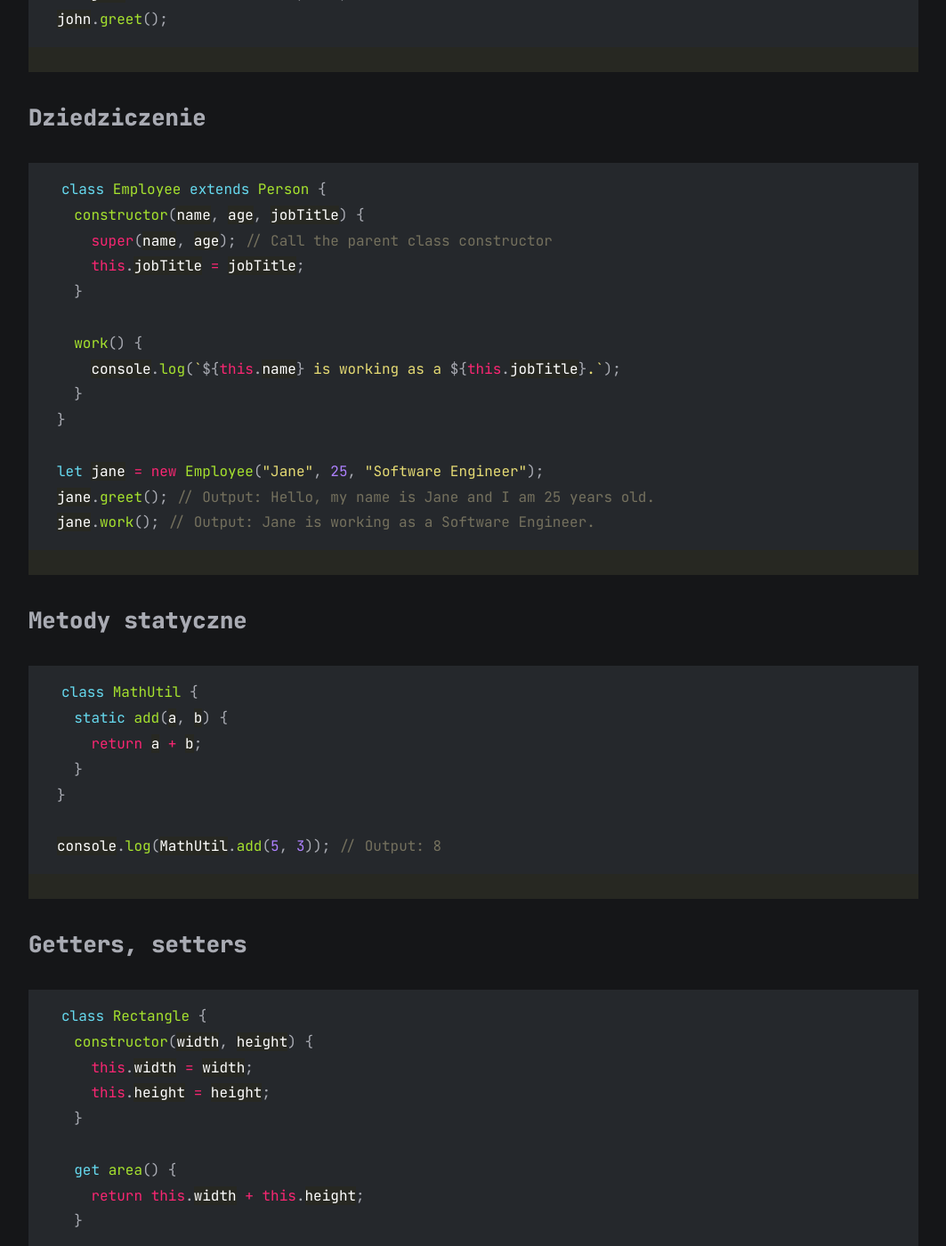
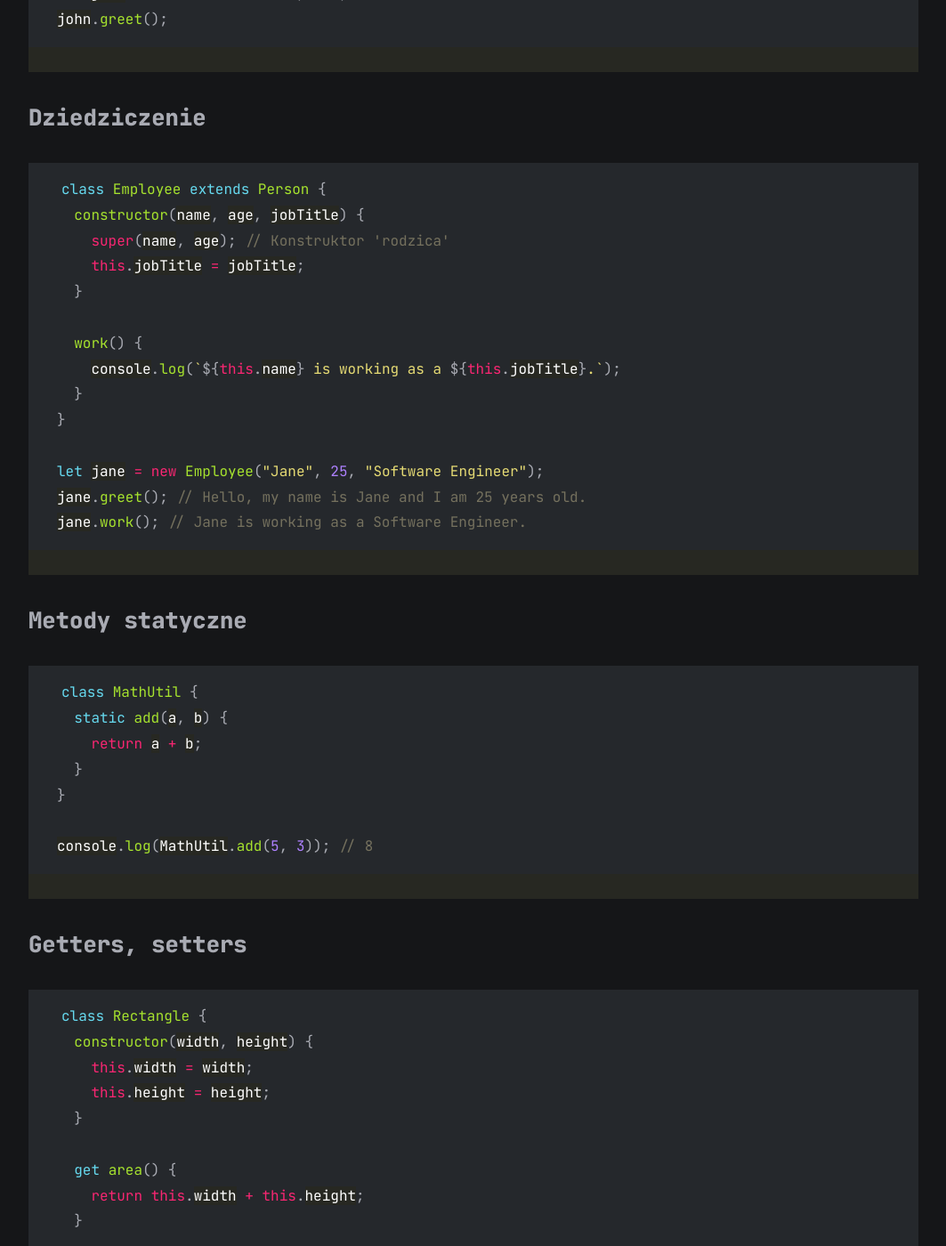
Before and after one commit to mikelogaciuk/mikelogaciuk.github.io, a Jekyll site: the page built from all_collections/_posts/2024-01-01-javascript-i-typescript-notatki.md, in a window 1280 px wide and 1400 px high, scrolled down 10059 px. Shown: the whole window at 89% size, without its empty margins (108-1171 px from the left). Built offline with Jekyll 4.4.1, drawn with Linux system fonts in a browser that asks for light colours; some of the changed text lies outside the part shown.

Commit message:
New stuff

````diff
--- a/all_collections/_posts/2024-01-01-javascript-i-typescript-notatki.md
+++ b/all_collections/_posts/2024-01-01-javascript-i-typescript-notatki.md
@@ -305,7 +305,7 @@ john.greet();
 ```js
 class Employee extends Person {
   constructor(name, age, jobTitle) {
-    super(name, age); // Call the parent class constructor
+    super(name, age); // Konstruktor 'rodzica'
     this.jobTitle = jobTitle;
   }
 
@@ -315,8 +315,8 @@ class Employee extends Person {
 }
 
 let jane = new Employee("Jane", 25, "Software Engineer");
-jane.greet(); // Output: Hello, my name is Jane and I am 25 years old.
-jane.work(); // Output: Jane is working as a Software Engineer.
+jane.greet(); // Hello, my name is Jane and I am 25 years old.
+jane.work(); // Jane is working as a Software Engineer.
 ```
 
 ### Metody statyczne
@@ -328,7 +328,7 @@ class MathUtil {
   }
 }
 
-console.log(MathUtil.add(5, 3)); // Output: 8
+console.log(MathUtil.add(5, 3)); // 8
 ```
 
 ### Getters, setters
@@ -430,7 +430,7 @@ class Bird extends AbstractAnimal {
 }
 
 let bird = new Bird();
-bird.speak(); // Output: Bird chirps
+bird.speak(); // Bird chirps
 
 // let animal = new AbstractAnimal(); // Error: Cannot construct AbstractAnimal instances directly
 ```
````
Also changed, not shown: other parts of all_collections/_posts/2024-01-01-javascript-i-typescript-notatki.md (+10 -10 lines).
